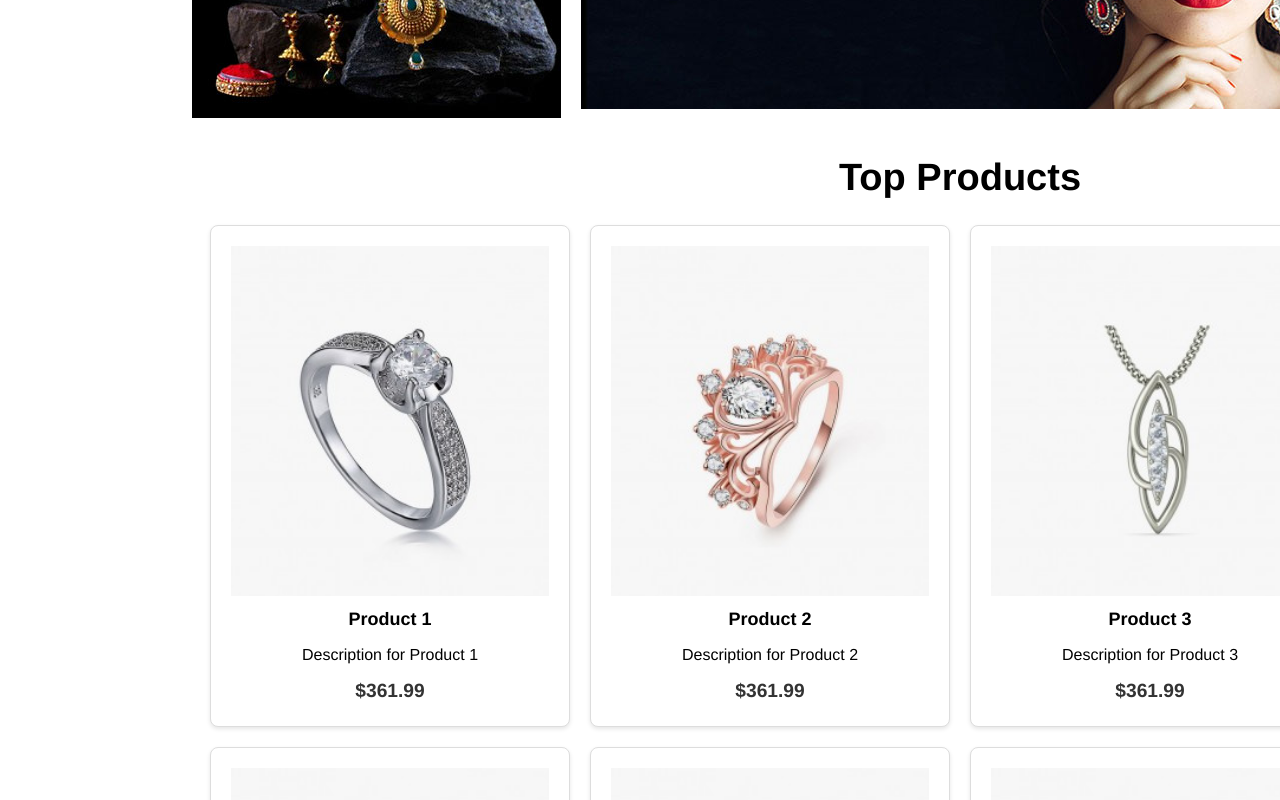
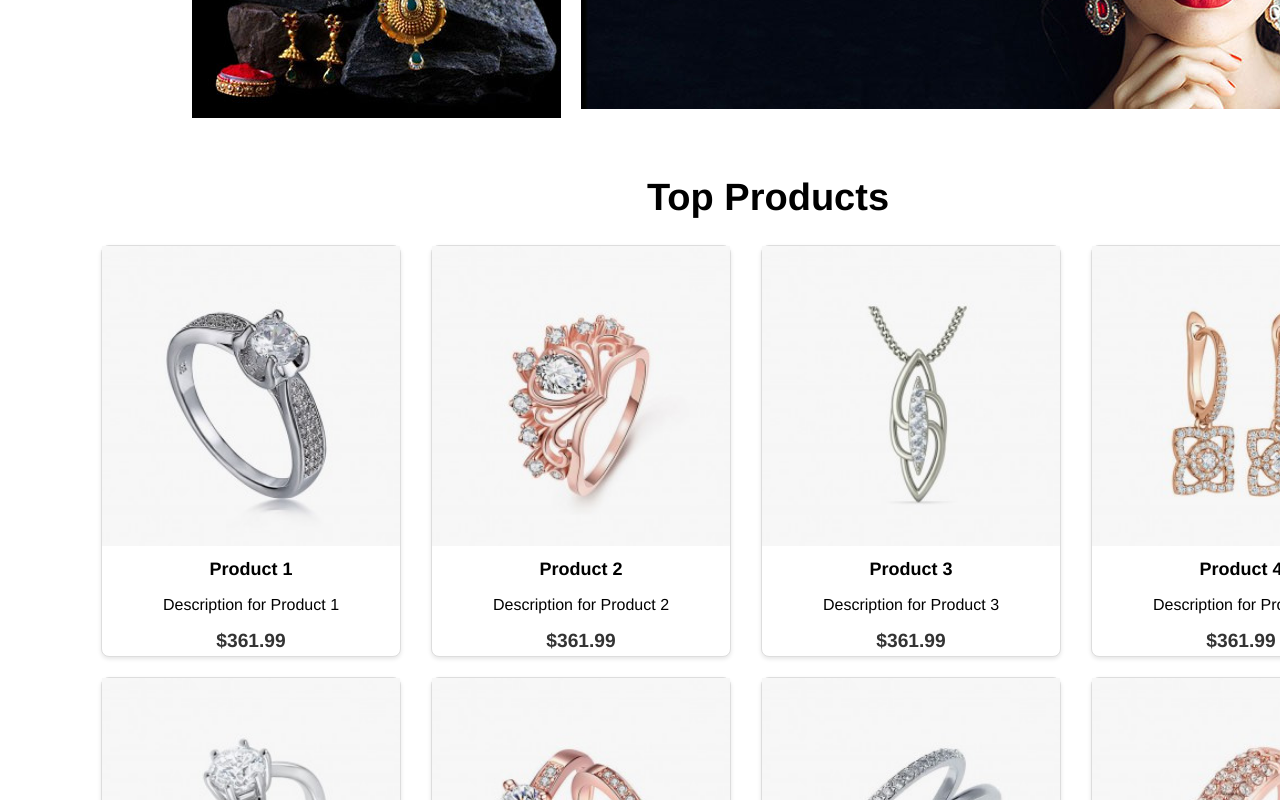
Before and after one commit to Sonu-Subedi/Webtuned_project, a React (Vite) app: page /contact in a window 1280 px wide. Shown: the part 1320-2120 px from the top of the page. Built offline with nearby package versions, Linux system fonts and the light colour scheme.

Commit message:
Change in styling for product part

```diff
--- a/src/assets/sass/components/_product.scss
+++ b/src/assets/sass/components/_product.scss
@@ -4,22 +4,25 @@
   display: grid;
   grid-template-columns: repeat(4, 1fr);
   gap: 20px;
-  margin: 0 auto; /* Center the grid and add margins on both sides */
-  max-width: 1500px;
+  max-width: 1300px;
+  margin-left: 5%;
 }
 
 .product {
+  max-width: 300px;
+  margin: 0 auto;
   width: 100%;
-  padding: 20px;
   border: 1px solid #ddd;
   border-radius: 8px;
   box-shadow: 0 2px 4px rgba(0, 0, 0, 0.1);
   background-color: #fff;
+  //   margin: 0px 5%;
+  //   height: 510px;
 }
 
 .product img {
   width: 100%;
-  max-height: 350px;
+  max-height: 300px;
   object-fit: cover;
 }
 
@@ -54,8 +57,9 @@
   font-weight: 500;
   text-transform: capitalize !important;
   color: #000000;
-
-  position: relative;
+  //   margin: 0 auto;
+  margin-right: 20%;
+  margin-top: 20px;
   text-align: center;
   padding: 25px;
   font-weight: bold;
```
